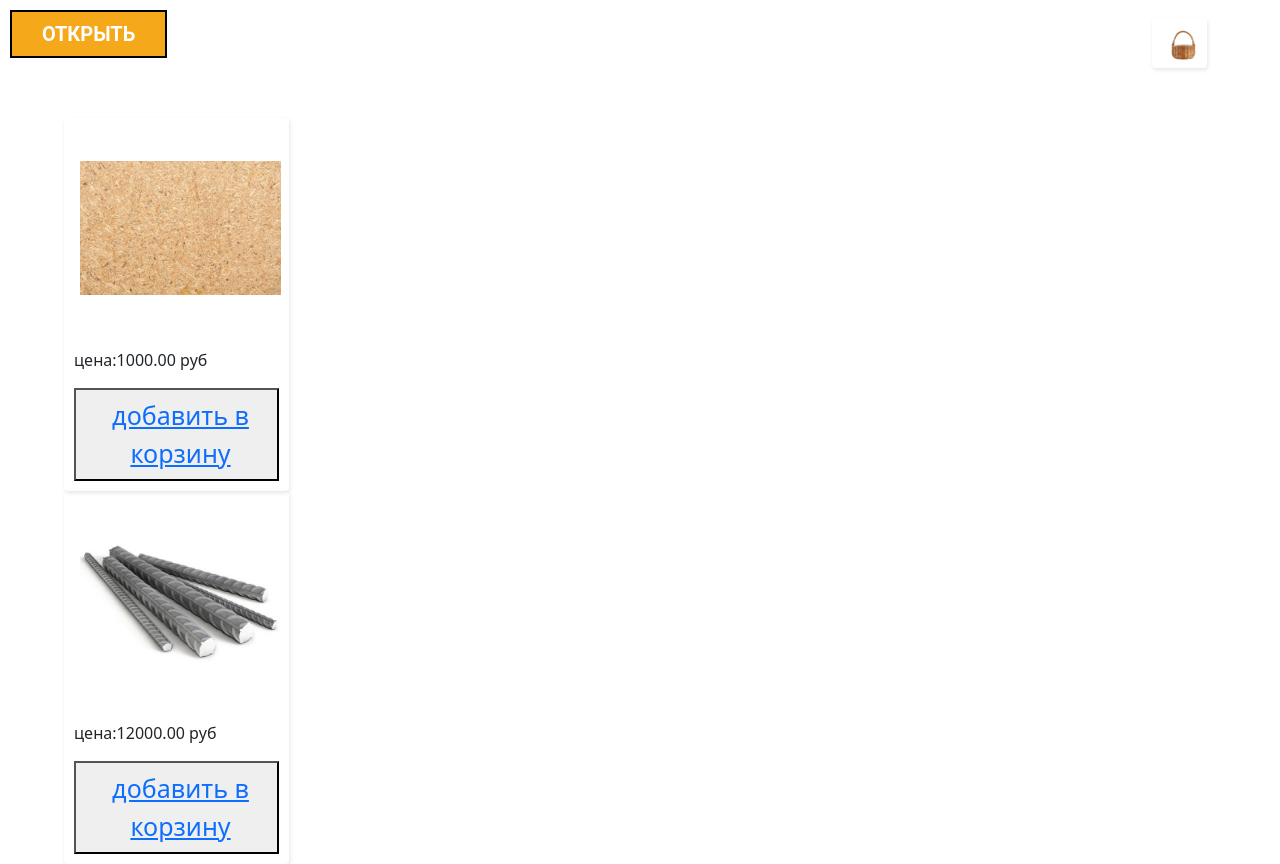
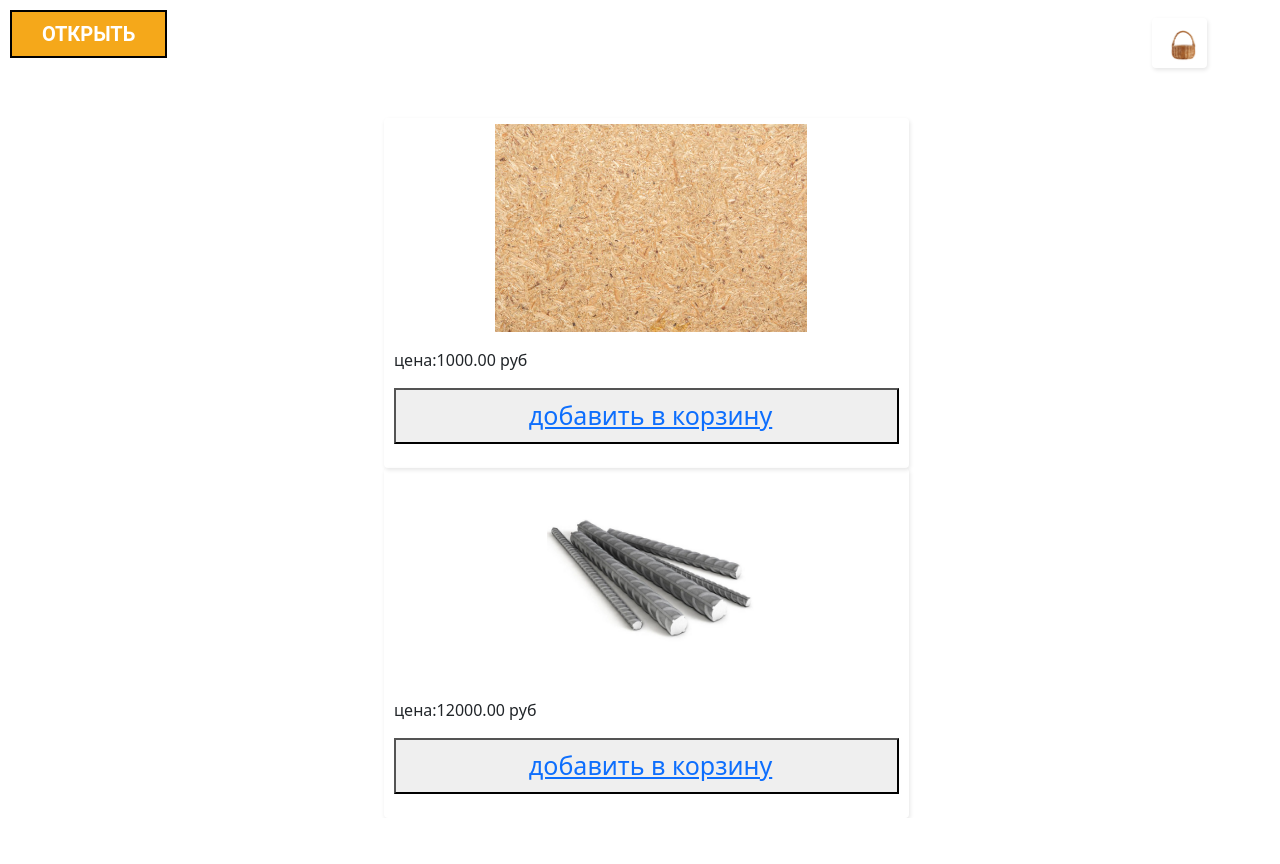
Before and after one commit to nikita01-cmd/fut_project123, a Django app: page /catalog/ in a window 1280 px wide. After the commit the page ends 818 px from the top, so only its background shows below. Run offline with Django 5.2, Linux system fonts and the light colour scheme; data comes from the database, SQL or seed files in the repository; both versions use the stored data as it was after the commit; some libraries are stand-ins or nearby versions.

Commit message:
почти готово

```diff
--- a/main/urls.py
+++ b/main/urls.py
@@ -11,7 +11,7 @@ urlpatterns = [
     path('catalog/', views.product, name='catalog'),
     path('product/<int:product_id>/', views.product_one, name='product_one'),
     path('basket/', views.basket, name='basket'),
-    path('basket/<int:product_id>/', views.add_to_cart, name='add_to_cart'),
-    path('basket/<int:item_id>/', views.remove_from_cart, name='remove_from_cart')
+    path('basket_add/<int:product_id>/', views.add_to_cart, name='add_to_cart'),
+    path('basket_remove/<int:item_id>/', views.remove_from_cart, name='remove_from_cart')
 
 ] + static(settings.MEDIA_URL, document_root=settings.MEDIA_ROOT)
--- a/static/css/style.css
+++ b/static/css/style.css
@@ -173,9 +173,9 @@ a:hover {
 
 .cards {
 
-    width: 225px;
+    width: 525px;
     min-height: 350px;
-    left: 5%;
+    left: 30%;
     box-shadow: 1px 2px 4px rgba(0, 0, 0, 0.1);
     display: flex;
     flex-direction: column; /* Размещаем элементы в колонку */
--- a/templates/main/basket.html
+++ b/templates/main/basket.html
@@ -10,7 +10,7 @@
   {{ form.as_p }}
 
 
-
+  <p style="font-size: 32px;"> <b> всего: {{ total_price }} руб </b></p>
 
   {% for x in cart_items %}
 
@@ -35,8 +35,9 @@
 
       <p> количество: {{ x.quantity }} штук </p>
 
-        <p> всего: {{ total_price }} руб </p>
+
         <a href="{% url 'remove_from_cart' x.pk %}"> удалить</a>
+
 
 
 
```
Also changed, not shown: db.sqlite3.
